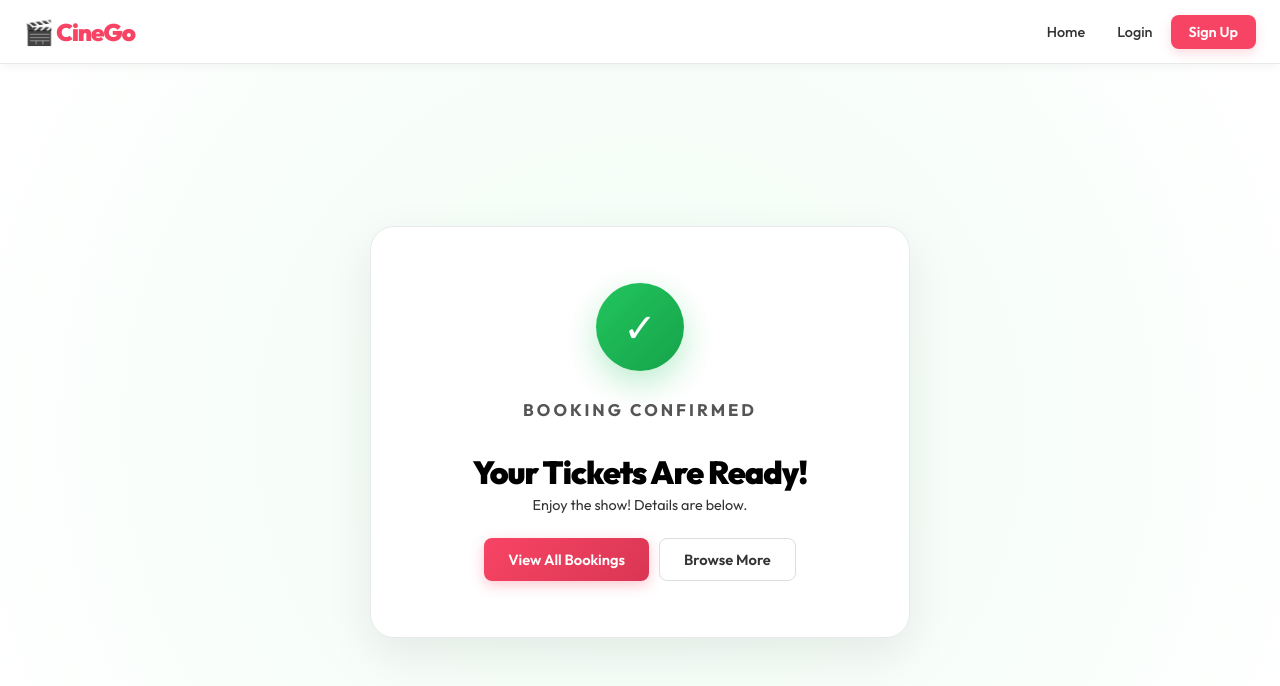
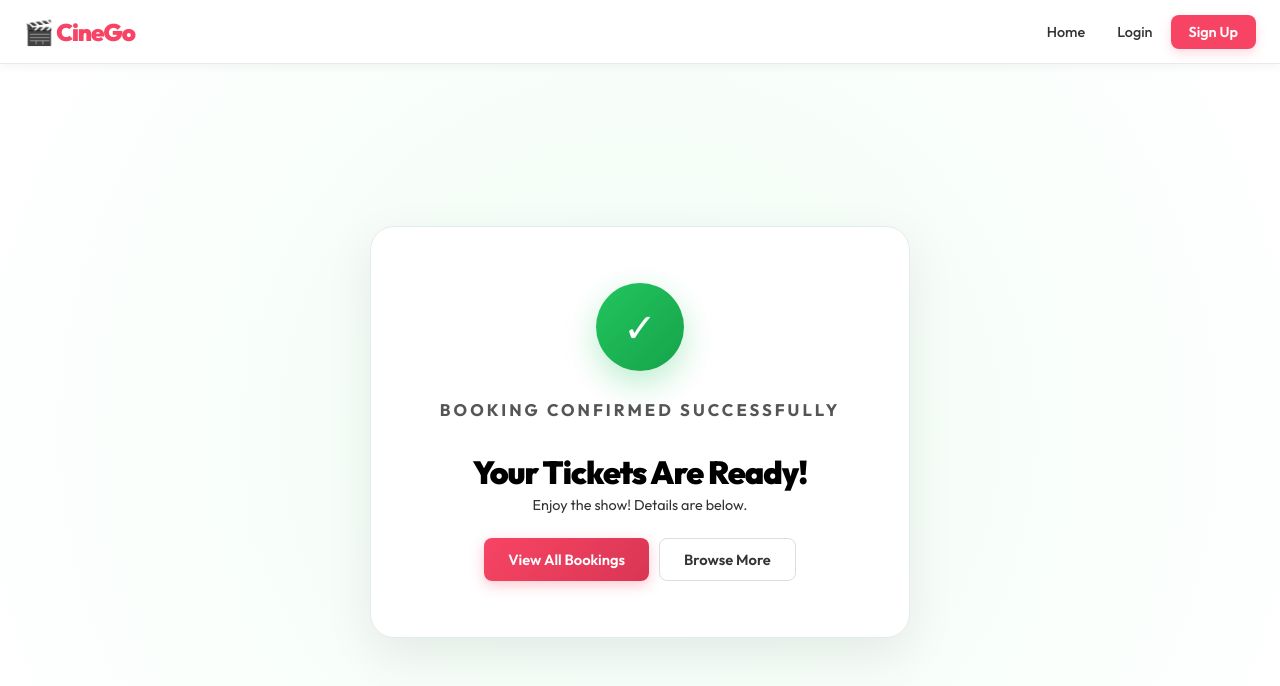
Before and after one commit to jinil110/bookmyshow, a website: page frontend/confirmation.html in a window 1280 px wide. Drawn offline with Linux system fonts and the light colour scheme; no server answers.

Commit message:
updated website design

```diff
--- a/frontend/confirmation.html
+++ b/frontend/confirmation.html
@@ -13,7 +13,7 @@
   <main class="confirmation-page">
     <div class="success-card">
       <div class="success-icon">✓</div>
-      <p class="eyebrow">Booking Confirmed</p>
+      <p class="eyebrow"> Booking Confirmed successfully </p>
       <h1 style="font-size:2rem; font-weight:900; letter-spacing:-1px; margin:8px 0 4px">Your Tickets Are Ready!</h1>
       <p style="color:var(--text2); font-size:0.9rem; margin-bottom:24px">Enjoy the show! Details are below.</p>
       <div id="confirmationSummary"></div>
```
